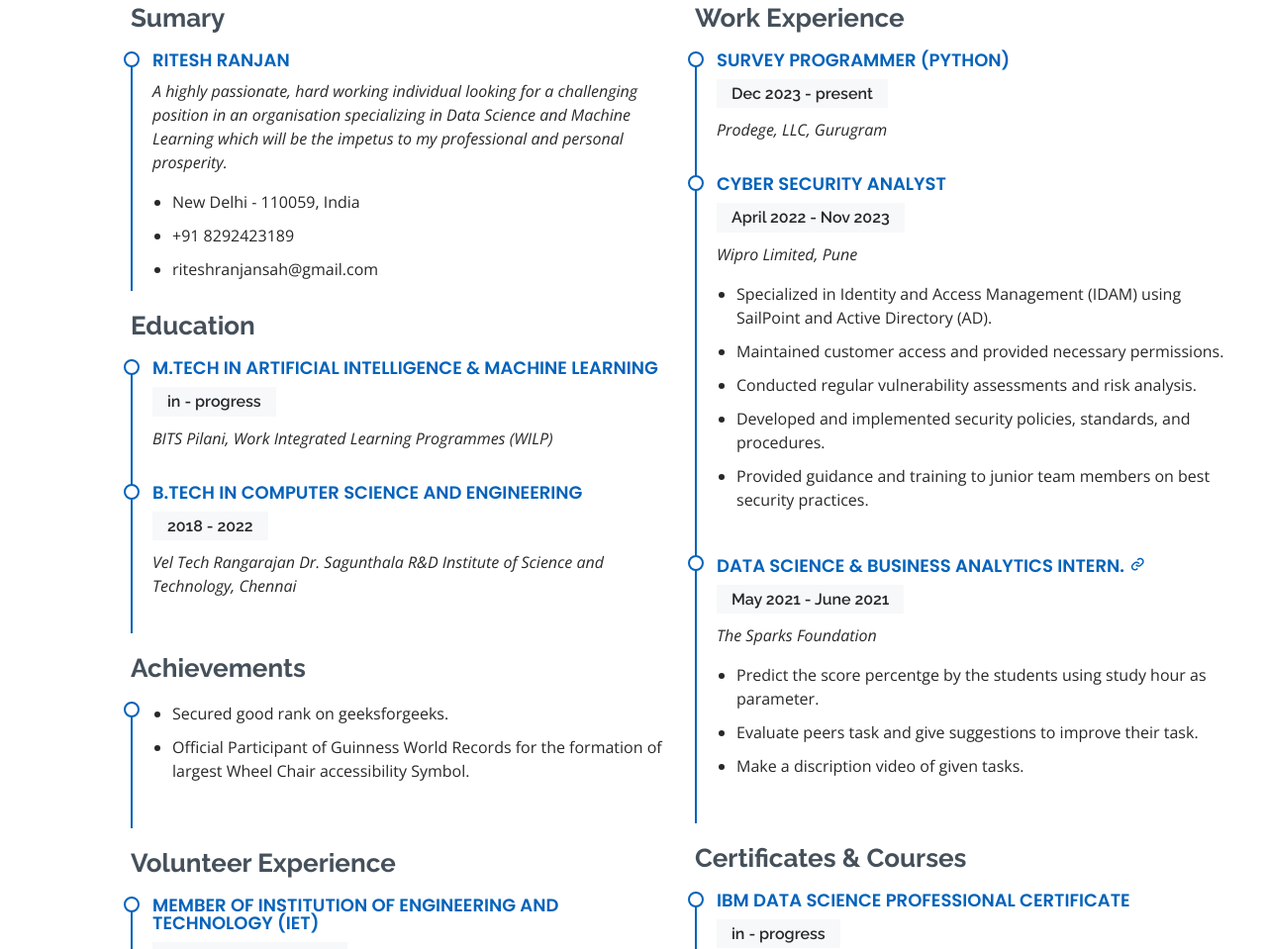
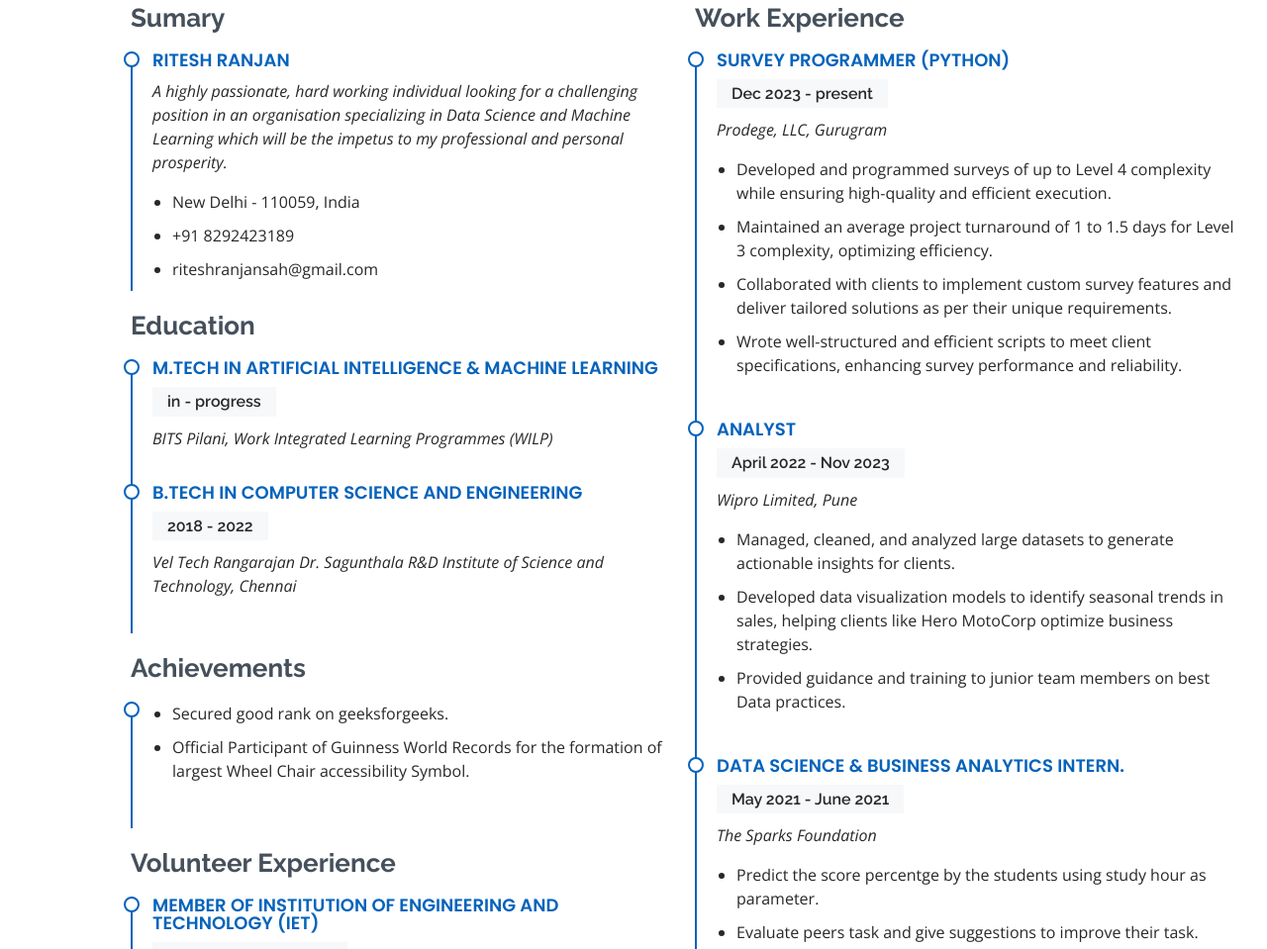
Before and after one commit to riteshranjansaroj/portfolio, a plain HTML site: page index.html in a window 1280 px wide. Shown: the part 2300-3259 px from the top of the page at 99% size. Drawn offline with nearby package versions, Linux system fonts and the light colour scheme.

Commit message:
Update index.html

```diff
--- a/index.html
+++ b/index.html
@@ -352,23 +352,29 @@
               <h4>Survey Programmer (Python)</h4>
               <h5>Dec 2023 - present</h5>
               <p><em>Prodege, LLC, Gurugram</em></p>
+              <ul>
+                <li>Developed and programmed surveys of up to Level 4 complexity while ensuring high-quality and
+efficient execution.</li>
+                <li>Maintained an average project turnaround of 1 to 1.5 days for Level 3 complexity, optimizing efficiency.</li>
+                <li>Collaborated with clients to implement custom survey features and deliver tailored solutions as per
+their unique requirements.</li>
+                <li>Wrote well-structured and efficient scripts to meet client specifications, enhancing survey
+performance and reliability.</li>
+              </ul>
             </div>
             <div class="resume-item">
-              <h4>Cyber Security Analyst</h4>
+              <h4>Analyst</h4>
               <h5>April 2022 - Nov 2023</h5>
               <p><em>Wipro Limited, Pune</em></p>
               <ul>
-                <li>Specialized in Identity and Access Management (IDAM) using SailPoint and Active Directory (AD).</li>
-                <li>Maintained customer access and provided necessary permissions.</li>
-                <li>Conducted regular vulnerability assessments and risk analysis.</li>
-                <li>Developed and implemented security policies, standards, and procedures.</li>
-                <li>Provided guidance and training to junior team members on best security practices.</li>
+                <li>Managed, cleaned, and analyzed large datasets to generate actionable insights for clients.</li>
+                <li>Developed data visualization models to identify seasonal trends in sales, helping clients like Hero
+MotoCorp optimize business strategies.</li>
+                <li>Provided guidance and training to junior team members on best Data practices.</li>
               </ul>
             </div>
             <div class="resume-item">
-              <h4>Data Science & Business Analytics intern. <a
-                  href="https://truecertificates.com/secure/snapshot/YGEQZQFPPJ.png" target="_blank"><i
-                    class="bx bx-link"></i></a></h4>
+              <h4>Data Science & Business Analytics intern.</h4>
               <h5>May 2021 - June 2021</h5>
               <p><em>The Sparks Foundation</em></p>
               <ul>
```
